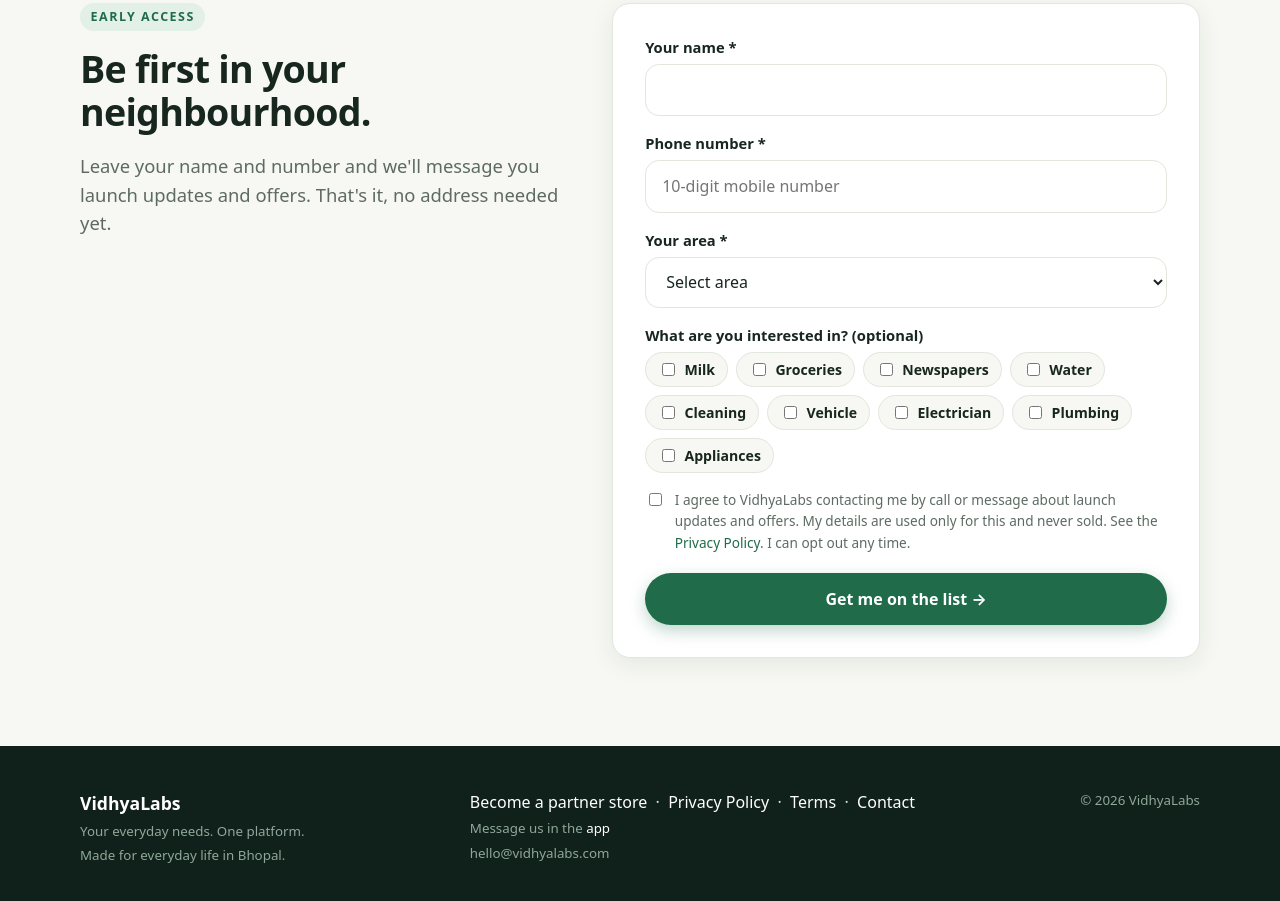
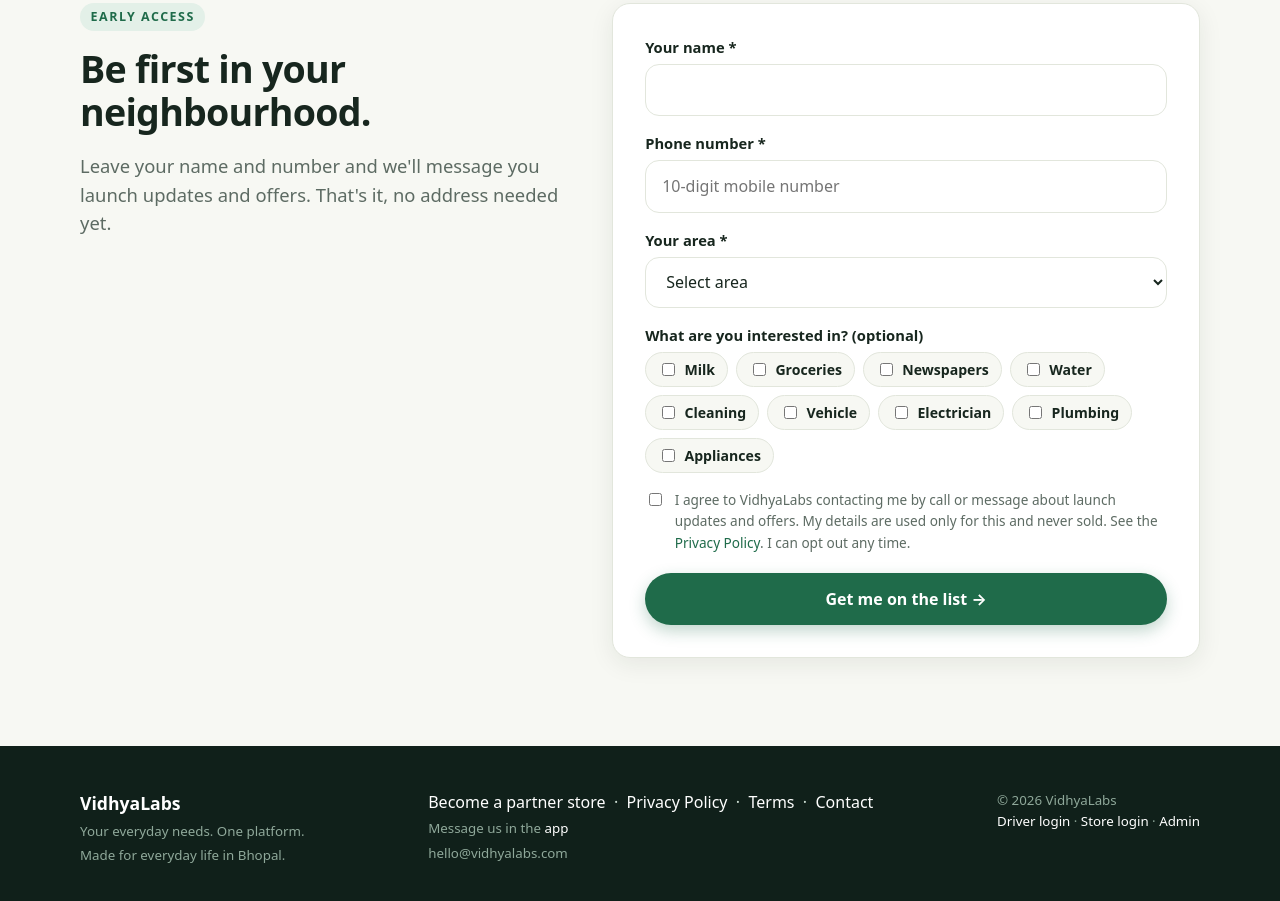
Before and after one commit to aneerudh271-cloud/vidhyalabs-prelaunch, a website: page index.html in a window 1280 px wide. Shown: the part 8517-9418 px from the top of the page. Drawn offline with Linux system fonts and the light colour scheme.

Commit message:
Link driver, store and admin logins from the site footer
Co-Authored-By: Claude Sonnet 5.5 <noreply@anthropic.com>
Claude-Session: https://claude.ai/code/session_01CsiQToAiw6TiBTbR8TiUKN

```diff
--- a/index.html
+++ b/index.html
@@ -345,7 +345,7 @@ footer a{color:#fff}
     <div><b style="color:#fff;font-size:1.1rem">VidhyaLabs</b><br><small>Your everyday needs. One platform.<br>Made for everyday life in Bhopal.</small></div>
     <div><a href="partner.html">Become a partner store</a> &nbsp;·&nbsp; <a href="legal.html#privacy">Privacy Policy</a> &nbsp;·&nbsp; <a href="legal.html#terms">Terms</a> &nbsp;·&nbsp; <a href="#join">Contact</a><br>
       <small>Message us in the <a href="app.html">app</a><br><span data-cfg="email"></span></small></div>
-    <small>© 2026 VidhyaLabs</small>
+    <small>© 2026 VidhyaLabs<br><a href="driver.html" rel="nofollow">Driver login</a> · <a href="store.html" rel="nofollow">Store login</a> · <a href="admin.html" rel="nofollow">Admin</a></small>
   </div>
 </footer>
 
```
